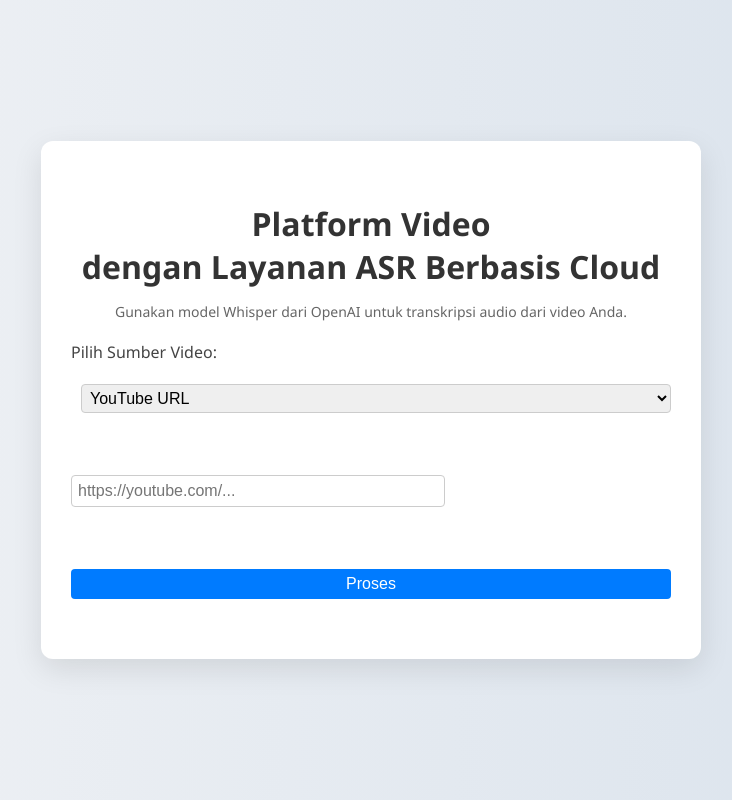
After one commit to imamNurC/spam-detection-system, a Flask app: page /whisper in a window 1280 px wide. The commit adds this page. Shown: the whole page, without its empty margins (269-1001 px from the left). Run offline with Flask 3, Linux system fonts and the light colour scheme; parts of the project's set-up code (start-up, migrations or seed data) failed here and were passed over.

Commit message:
add /whisper

```diff
--- a/app.py
+++ b/app.py
@@ -1,5 +1,7 @@
 from flask import Flask, request, jsonify, render_template
 import joblib
+import os
+from flask_cors import CORS
 
 # Load the trained model and vectorizer
 loaded_model = joblib.load('email_spam_model_indo.pkl')
@@ -7,11 +9,35 @@ vectorizer = joblib.load('vectorizer.pkl')
 
 # Initialize the Flask app
 app = Flask(__name__)
+UPLOAD_FOLDER = "static/downloads"
+os.makedirs(UPLOAD_FOLDER, exist_ok=True)
+CORS(app)
 
 # Route to render the HTML page
 @app.route('/')
 def home():
     return render_template('index.html')
+
+
+@app.route('/whisper', methods=['GET'])
+def index():
+    return render_template('whisper.html')
+
+# @app.route('/process', methods=['POST'])
+# def process():
+#     url = request.form['url']
+#     try:
+#         yt = YouTube(url)
+#         stream = yt.streams.filter(file_extension='mp4', progressive=True).order_by('resolution').desc().first()
+#         filename = f"{uuid.uuid4()}.mp4"
+#         filepath = os.path.join(UPLOAD_FOLDER, filename)
+#         stream.download(output_path=UPLOAD_FOLDER, filename=filename)
+#         # Transkripsi bisa dipanggil di sini
+#         transcription = "Transkripsi dummy untuk contoh."
+#         return render_template('index.html', video_path=f"downloads/{filename}", transcription=transcription)
+#     except Exception as e:
+#         return render_template('index.html', error=str(e))
+
 
 # Route to handle the prediction
 @app.route('/predict', methods=['POST'])
@@ -35,5 +61,31 @@ def predict():
     except Exception as e:
         return jsonify({"error": str(e)}), 400
 
+
+
+@app.route('/process_video', methods=['POST'])
+def process_video():
+    # Ambil youtube_url dari body request (format JSON)
+    youtube_url = request.json.get('youtube_url')
+
+    # Cek apakah data youtube_url berhasil diterima
+    if youtube_url is None:
+        return jsonify({'error': 'youtube_url tidak ditemukan'}), 400
+
+    # Log atau print untuk memverifikasi
+    # print("Data yang diterima:", request.json)
+    print("youtube_url:", youtube_url)         # Untuk melihat nilai youtube_url
+
+    # Proses URL YouTube (contoh placeholder untuk proses lebih lanjut)
+    transcription = process_youtube_video(youtube_url)
+
+    return jsonify({'transcription': transcription})
+
+def process_youtube_video(url):
+    # Placeholder untuk logika pengunduhan, konversi, dan transkripsi
+
+    return "Transkripsi hasil video dari: " + url
+
+
 if __name__ == '__main__':
     app.run(debug=True)
--- a/static/style.css
+++ b/static/style.css
@@ -1,6 +1,6 @@
 body {
-    font-family: Arial, sans-serif;
-    background-color: #f4f4f4;
+    font-family: 'Segoe UI', Tahoma, Geneva, Verdana, sans-serif;
+    background: linear-gradient(to right, #f0f2f5, #d9e2ec);
     margin: 0;
     padding: 0;
     display: flex;
@@ -11,41 +11,102 @@ body {
 
 .container {
     background-color: white;
-    padding: 30px;
-    border-radius: 10px;
-    box-shadow: 0 0 15px rgba(0, 0, 0, 0.1);
-    width: 100%;
+    padding: 40px 30px;
+    border-radius: 12px;
+    box-shadow: 0 10px 30px rgba(0, 0, 0, 0.1);
+    width: 90%;
     max-width: 600px;
 }
 
 h1 {
     text-align: center;
+    margin-bottom: 10px;
+    color: #333;
 }
 
-textarea {
-    width: 100%;
-    padding: 10px;
+p {
+    text-align: center;
+    color: #666;
     font-size: 14px;
-    border-radius: 5px;
+    margin-bottom: 20px;
+}
+
+form {
+    display: flex;
+    flex-direction: column;
+    gap: 15px;
+}
+
+label {
+    font-weight: bold;
+    color: #444;
+}
+
+input[type="text"] {
+    padding: 12px;
     border: 1px solid #ccc;
+    border-radius: 6px;
+    font-size: 14px;
+    transition: border 0.3s ease;
+}
+
+input[type="text"]:focus {
+    border-color: #4CAF50;
+    outline: none;
 }
 
 button {
     background-color: #4CAF50;
     color: white;
-    padding: 10px 20px;
+    padding: 12px;
     border: none;
-    border-radius: 5px;
+    border-radius: 6px;
     cursor: pointer;
     font-size: 16px;
+    transition: background-color 0.3s ease;
 }
 
 button:hover {
     background-color: #45a049;
 }
 
-#result {
-    margin-top: 20px;
-    font-weight: bold;
-    text-align: center;
+#transcription {
+    margin-top: 30px;
+    padding: 20px;
+    background-color: #f9f9f9;
+    border-left: 4px solid #4CAF50;
+    border-radius: 8px;
+    color: #333;
 }
+
+#transcription h3 {
+    margin-top: 0;
+    color: #333;
+}
+
+@media (max-width: 600px) {
+    .container {
+        padding: 20px;
+    }
+
+    input[type="text"], button {
+        font-size: 14px;
+    }
+}
+
+    .input-group input[type="text"], .input-group input[type="file"] {
+        padding: 6px;
+        border: 1px solid #ccc;
+        border-radius: 4px;
+        font-size: 1em;
+    }
+    label {
+        font-weight: 500;
+        margin-bottom: 6px;
+        display: inline-block;
+    }
+    select {
+        border-radius: 4px;
+        border: 1px solid #ccc;
+        font-size: 1em;
+    }
--- /dev/null
+++ b/templates/whisper.html
@@ -0,0 +1,78 @@
+<!DOCTYPE html>
+<html lang="en">
+<head>
+    <meta charset="UTF-8">
+    <meta name="viewport" content="width=device-width, initial-scale=1.0">
+    <title>Platform Video ASR Berbasis Cloud</title>
+    <link rel="stylesheet" href="{{ url_for('static', filename='style.css') }}">
+    <script src="https://code.jquery.com/jquery-3.6.0.min.js"></script>
+</head>
+    <body>
+        <div class="container">
+            <h1>Platform Video <br> dengan Layanan ASR Berbasis Cloud</h1>
+            <p>Gunakan model Whisper dari OpenAI untuk transkripsi audio dari video Anda.</p>
+
+            <form action="/process" method="post" enctype="multipart/form-data" id="inputForm" style="margin-bottom: 20px;">
+                <label for="input_type">Pilih Sumber Video:</label>
+                <select name="input_type" id="input_type" style="margin-left:10px; margin-bottom:10px; padding:4px;">
+                    <option value="youtube">YouTube URL</option>
+                    <option value="mp4_url">URL File .mp4</option>
+                    <option value="upload">Upload File (.mp4)</option>
+                </select>
+                <br>
+                <div id="youtube_input" class="input-group">
+                    <input type="text" name="url" id="url" placeholder="https://youtube.com/..." style="margin-bottom:10px; width: 60%;">
+                </div>
+                <div id="mp4url_input" class="input-group" style="display:none;">
+                    <input type="text" name="mp4_url" id="mp4_url" placeholder="https://example.com/video.mp4" style="margin-bottom:10px; width: 60%;">
+                </div>
+                <div id="file_input" class="input-group" style="display:none;">
+                    <input type="file" name="file" id="file" accept=".mp4" style="margin-bottom:10px;">
+                </div>
+                <br>
+                <button type="submit" style="padding: 6px 18px; background: #007bff; color: #fff; border: none; border-radius: 4px;">Proses</button>
+            </form>
+
+
+
+
+
+            {% if video_path %}
+                <h2>Video berhasil diunduh!</h2>
+                <video width="100%" height="auto" controls>
+                    <source src="{{ url_for('static', filename=video_path) }}" type="video/mp4">
+                    Browser Anda tidak mendukung video tag.
+                </video>
+            {% endif %}
+
+            {% if transcription %}
+                <h2>Hasil Transkripsi:</h2>
+                <p>{{ transcription }}</p>
+            {% endif %}
+        </div>
+
+    </body>
+    <script>
+        $('#input_type').on('change', function() {
+            $('#youtube_input').hide();
+            $('#mp4url_input').hide();
+            $('#file_input').hide();
+            if (this.value === 'youtube') {
+                $('#youtube_input').show();
+            } else if (this.value === 'mp4_url') {
+                $('#mp4url_input').show();
+            } else if (this.value === 'upload') {
+                $('#file_input').show();
+            }
+        });
+        $(document).ready(function() {
+            $('#input_type').trigger('change');
+        });
+    </script>
+
+
+
+
+
+
+</html>
```
